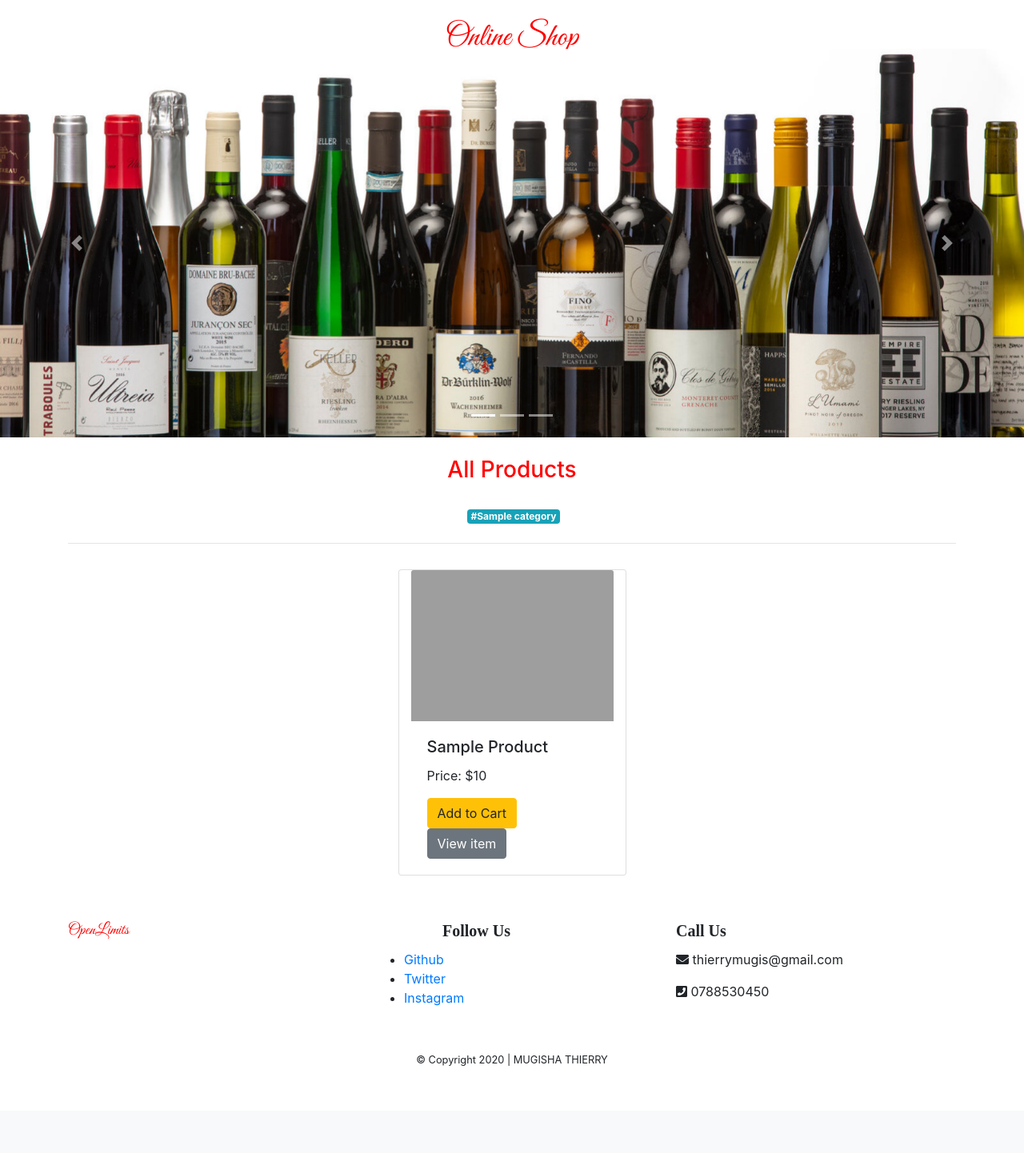
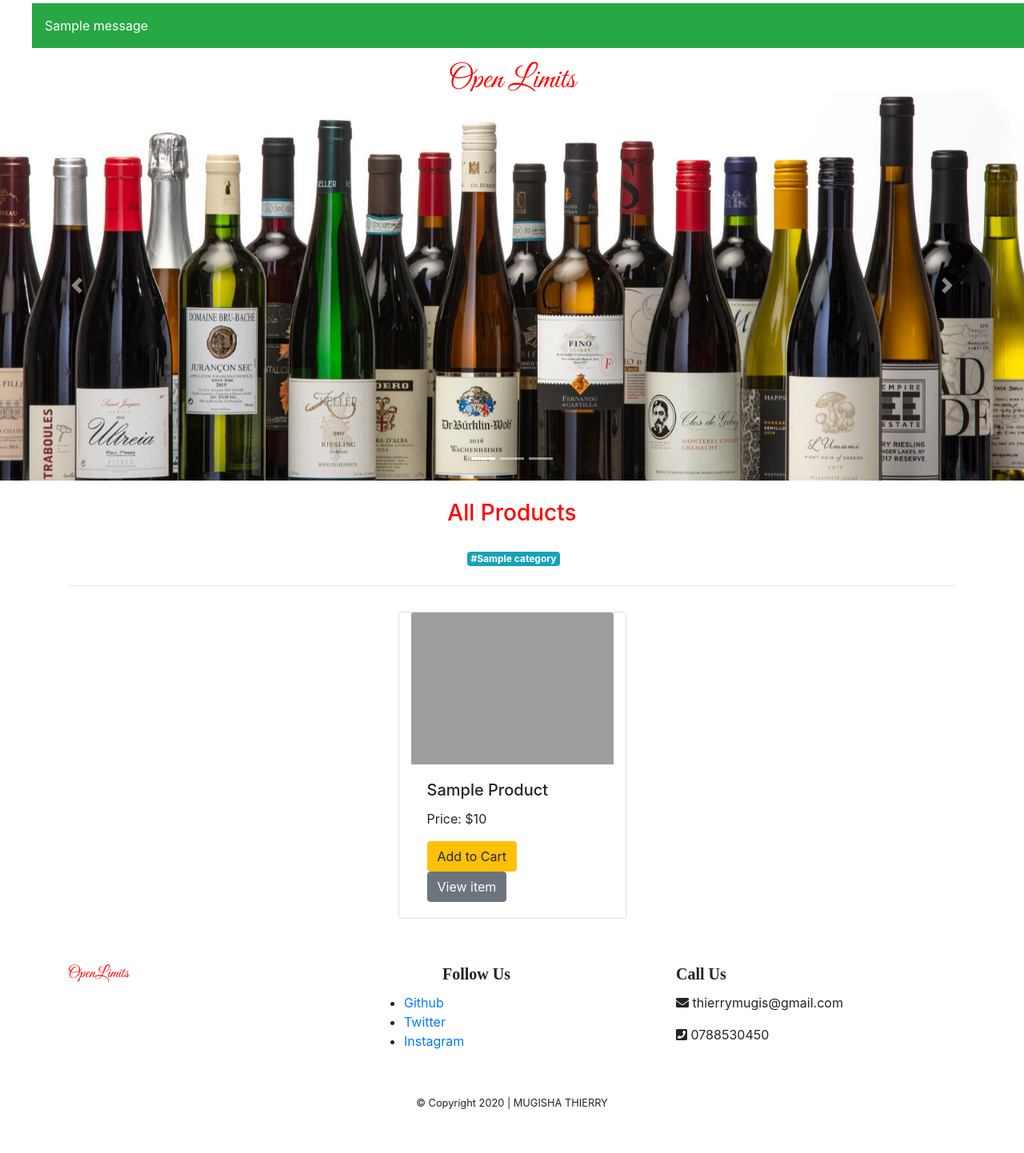
Before and after one commit to mugisha-thierry/online-shop, a Django app: template app/templates/products/product_list.html in a window 1280 px wide. Shown: the part 56-1498 px from the top of the page at 80% size. Before the commit the page ends 1389 px from the top, so only its background shows below. Run offline with Django 3.2, Linux system fonts and the light colour scheme; the template is opened without the code that fills it: values that come from a table or form of the project are taken from there, others are empty; tables that the repository leaves empty hold one stand-in row (values such as "Sample post"); one stand-in notice (Sample message) is shown; parts of the project's set-up code (start-up, migrations or seed data) failed here and were passed over; some libraries are stand-ins or nearby versions; grey boxes are pictures that could not be loaded.

```diff
--- a/app/templates/products/product_list.html
+++ b/app/templates/products/product_list.html
@@ -1,15 +1,6 @@
 {% extends 'base.html' %}
 {% load static %}
 {% block content %}
-
-{% if messages %}
-<ul class="messages">
-    {% for message in messages %}
-    <li{% if message.tags %} class="{{ message.tags }}" {% endif %}>{{ message }}</li>
-        {% endfor %}
-</ul>
-{% endif %}
-
 <style>
     .card-img {
         width: 100%;
@@ -22,9 +13,26 @@
         /* height: 15vw; */
         object-fit: cover;
     }
+
+    body {
+        padding-top: 60px;
+    }
+
+    .hy {
+        color: red;
+    }
 </style>
-<h1 class="text-center"
-    style="font-family: 'Great Vibes', cursive; margin-bottom: -9.8px; margin-top: 54.5px; color: red;">Online Shop</h1>
+
+<body>
+    {% if messages %}
+    <ul class="messages">
+        {% for message in messages %}
+        <li{% if message.tags %} class="{{ message.tags }} p-3 mb-2 bg-success text-white" {% endif %}>{{ message }}</li>
+            {% endfor %}
+    </ul>
+    {% endif %}
+    <h1 class="text-center" style="font-family: 'Great Vibes', cursive; margin-bottom: -9.8px;  color: red;">Open Limits
+    </h1>
     <div id="carouselExampleIndicators" class="carousel slide" data-ride="carousel">
         <ol class="carousel-indicators">
             <li data-target="#carouselExampleIndicators" data-slide-to="0" class="active"></li>
@@ -97,7 +105,8 @@
         <div class="text-center">
             {% for category in categorys %}
 
-        <a class="mr-1 badge badge-info" href="/categorys/{{category.name}}" style="margin:8px">#{{category.name}}</a>
+            <a class="mr-1 badge badge-info" href="/categorys/{{category.name}}"
+                style="margin:8px">#{{category.name}}</a>
             {% endfor %}
         </div>
         <hr>
@@ -106,7 +115,8 @@
             {% for object in object_list %}
 
             <div class="card col-md-3 m-3">
-            <img class="card-img-top" data-toggle="modal" data-target="#{{object.id}}" width="100%" src="{{object.product_pic.url}}" alt="-------">
+                <a href="{% url 'comment' object.pk %}"><img class="card-img-top" width="100%"
+                        src="{{object.product_pic.url}}" alt="-------"></a>
 
                 <div class="card-body">
                     <h5 class="card-title"><span>{{ object.name|title }}</span></h5>
@@ -120,8 +130,8 @@
                     <a href="#" class="btn btn-secondary" data-toggle="modal" data-target="#{{object.id}}">View item</a>
                     {% endif %}
 
-                <div class="modal fade " id="{{object.id}}" tabindex="-1" role="dialog" aria-labelledby="exampleModalCenterTitle"
-                aria-hidden="true">
+                    <div class="modal fade " id="{{object.id}}" tabindex="-1" role="dialog"
+                        aria-labelledby="exampleModalCenterTitle" aria-hidden="true">
 
                         <div class="modal-dialog modal-dialog-centered modal-md" role="document">
 
@@ -162,5 +172,5 @@
             {% endfor %}
         </div>
     </div>
-
+</body>
 {% endblock content %}
```
Lines whose indentation alone changed are shown as unchanged.
